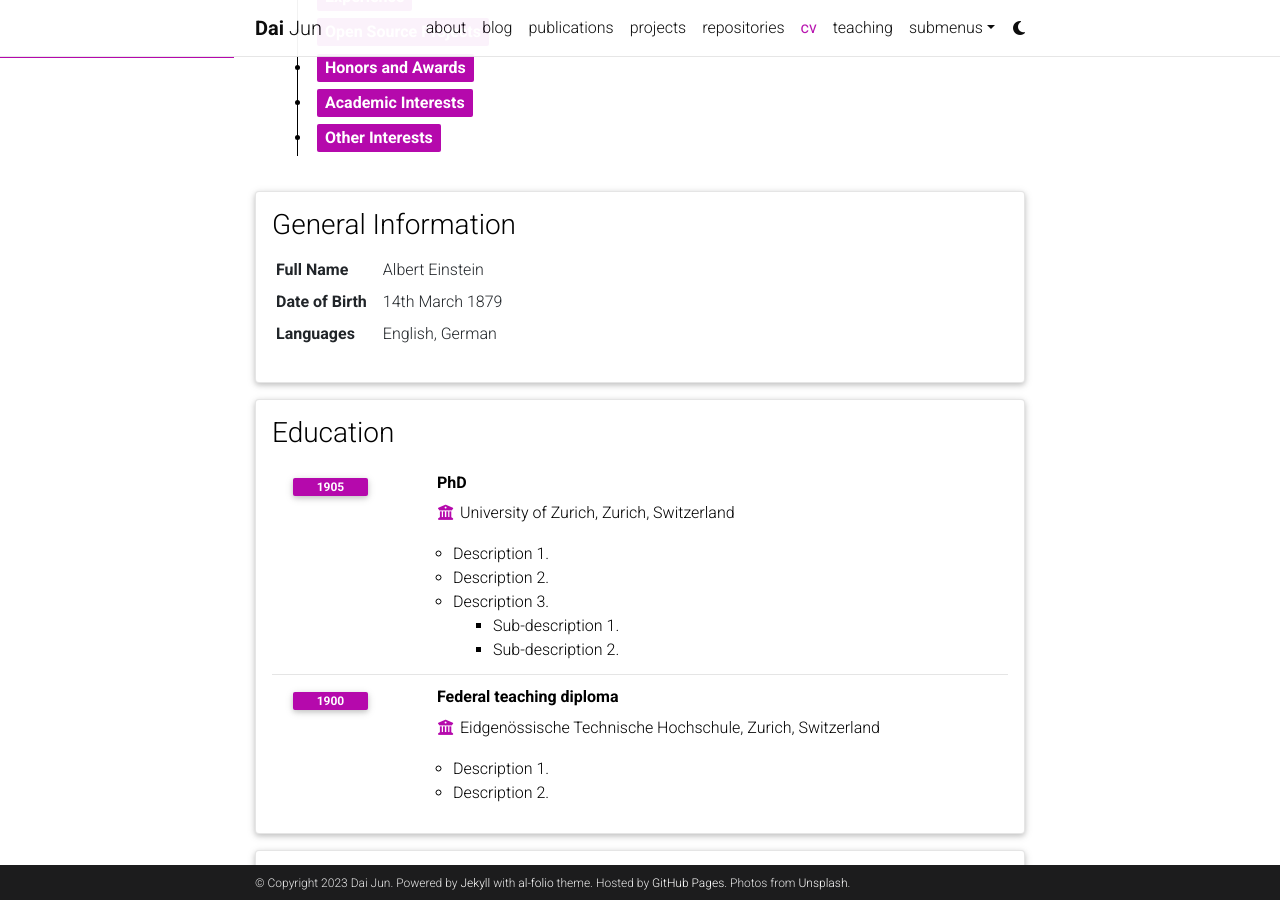
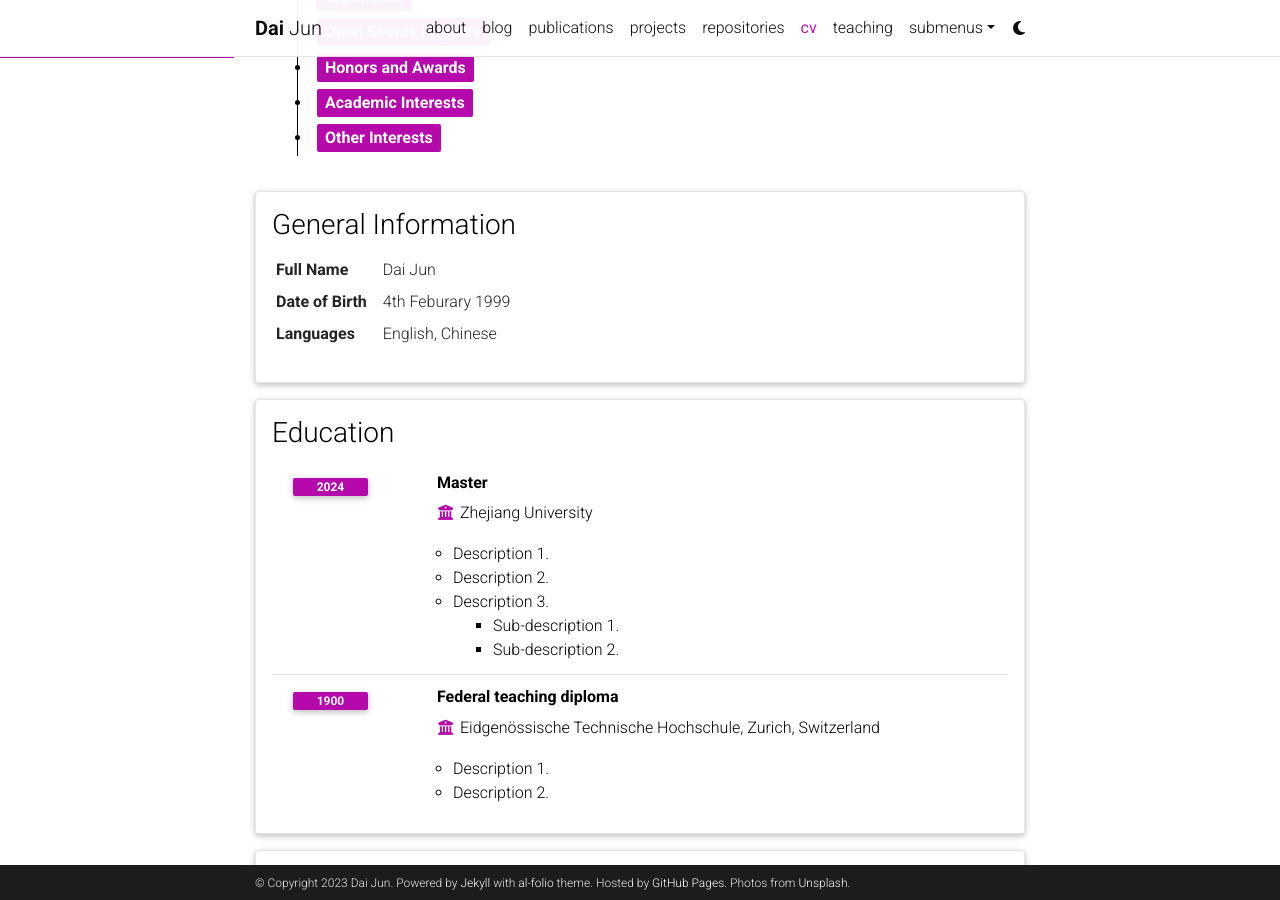
Before and after one commit to daijun10086/daijun10086.github.io, a Jekyll site: the page built from _pages/cv.md, in a window 1280 px wide and 900 px high, scrolled down 362 px. Built offline with Jekyll 4.4.1, drawn with Linux system fonts in a browser that asks for light colours; comment, search, counter and statistics services are not loaded; a style sheet for code colours, icons or effects is not loaded.

Commit message:
update cv.yml

```diff
--- a/_data/cv.yml
+++ b/_data/cv.yml
@@ -2,18 +2,18 @@
   type: map
   contents:
     - name: Full Name
-      value: Albert Einstein
+      value: Dai Jun
     - name: Date of Birth
-      value: 14th March 1879
+      value: 4th Feburary 1999
     - name: Languages
-      value: English, German
+      value: English, Chinese
 
 - title: Education
   type: time_table
   contents:
-    - title: PhD
-      institution: University of Zurich, Zurich, Switzerland
-      year: 1905
+    - title: Master
+      institution: Zhejiang University
+      year: 2024
       description:
         - Description 1.
         - Description 2.
```
